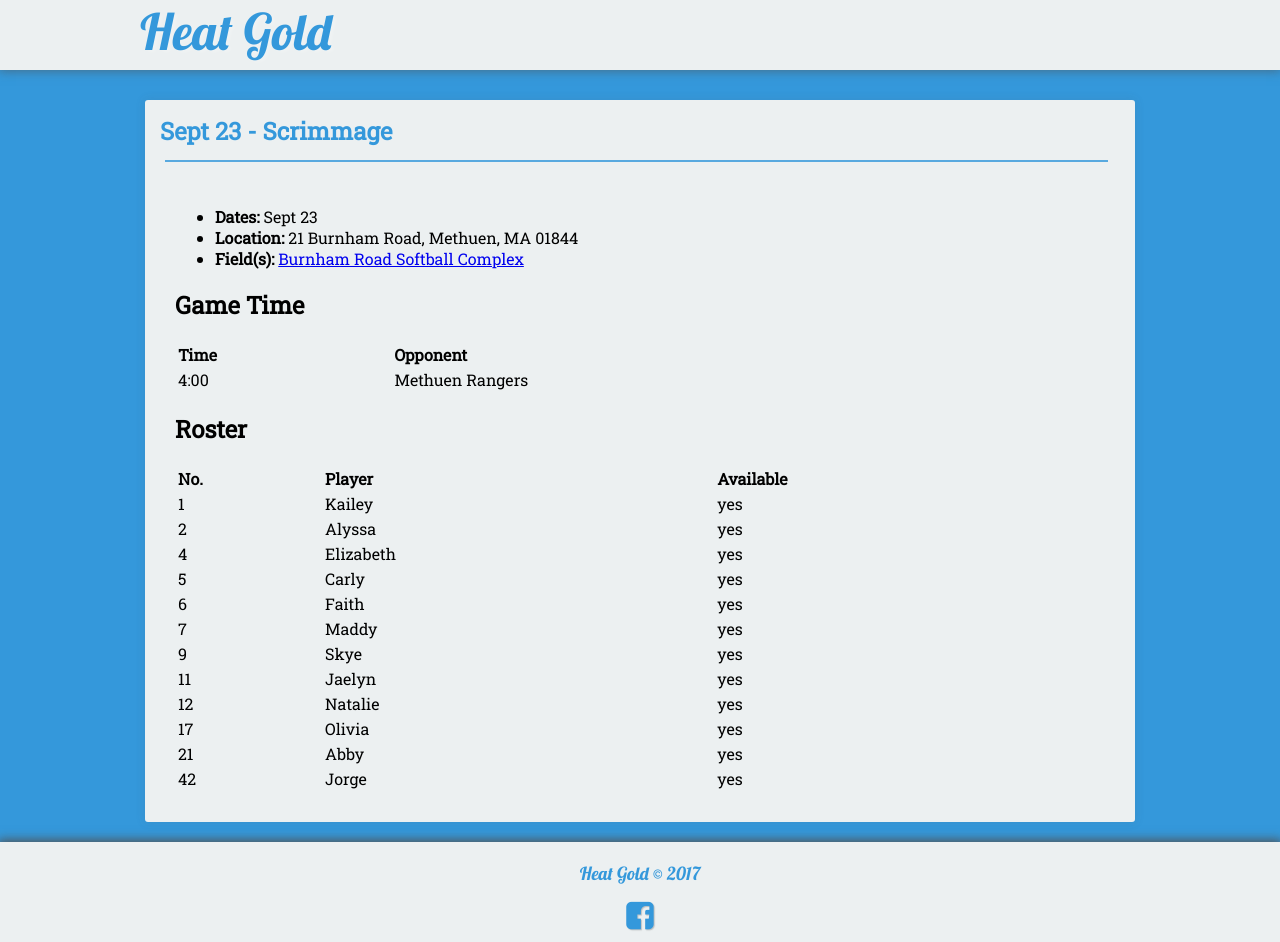
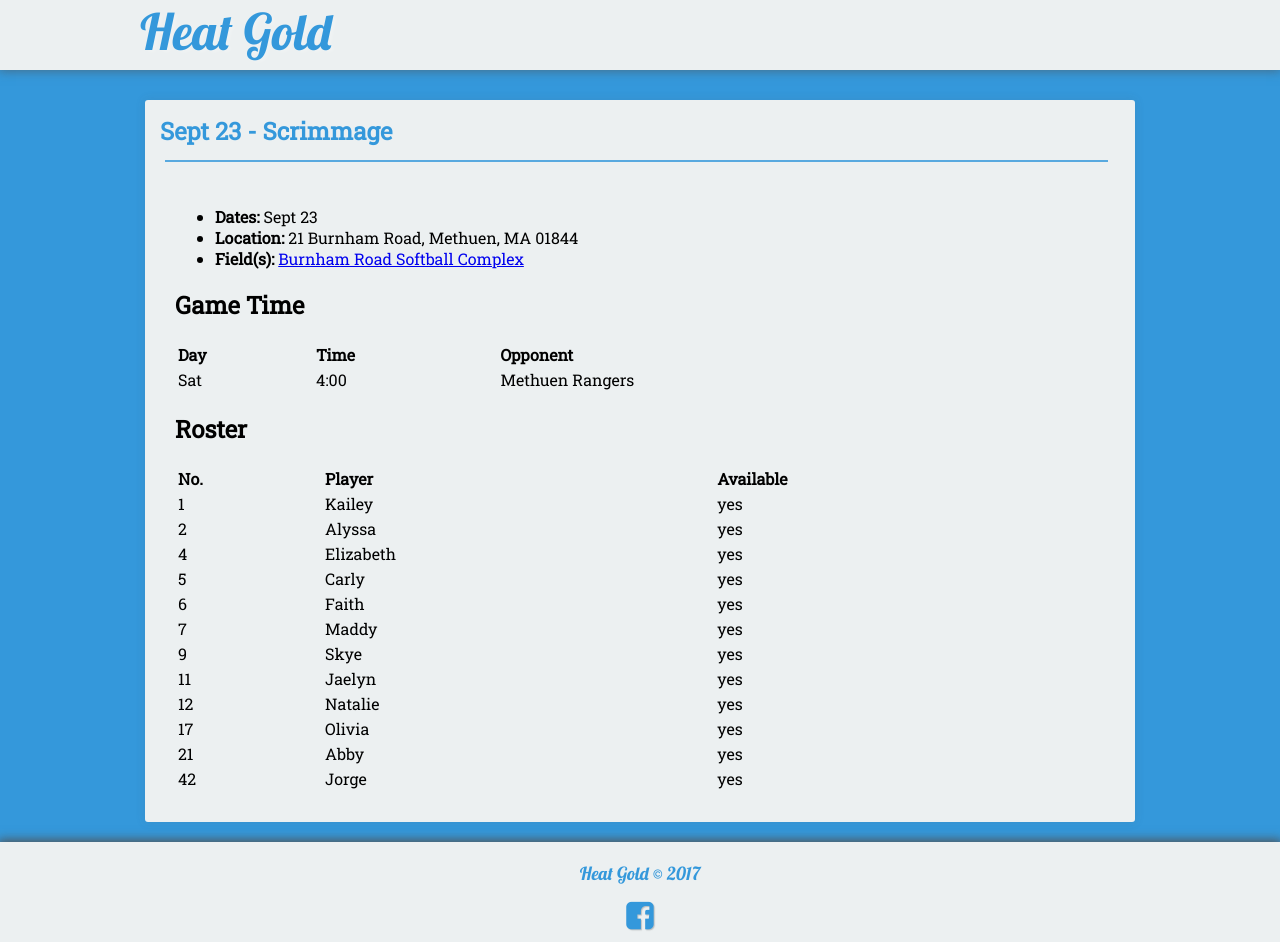
Before and after one commit to seanmerrow/ecf, a Jekyll site: the page built from _posts/2018-07-23-Sep-23-Scrimmage.md, in a window 1280 px wide. Built offline with Jekyll 4.4.1, drawn with Linux system fonts in a browser that asks for light colours; nearby versions of some CDN libraries.

Commit message:
Update 2018-07-23-Sep-23-Scrimmage.md

```diff
--- a/_posts/2018-07-23-Sep-23-Scrimmage.md
+++ b/_posts/2018-07-23-Sep-23-Scrimmage.md
@@ -14,9 +14,9 @@ category:
 
 ## Game Time
 
-| Time | Opponent         |
-|:-----|:-----------------|
-| 4:00  | Methuen Rangers |
+| Day | Time | Opponent         |
+|:----|:-----|:-----------------|
+| Sat | 4:00  | Methuen Rangers |
 
 ## Roster
 
```
